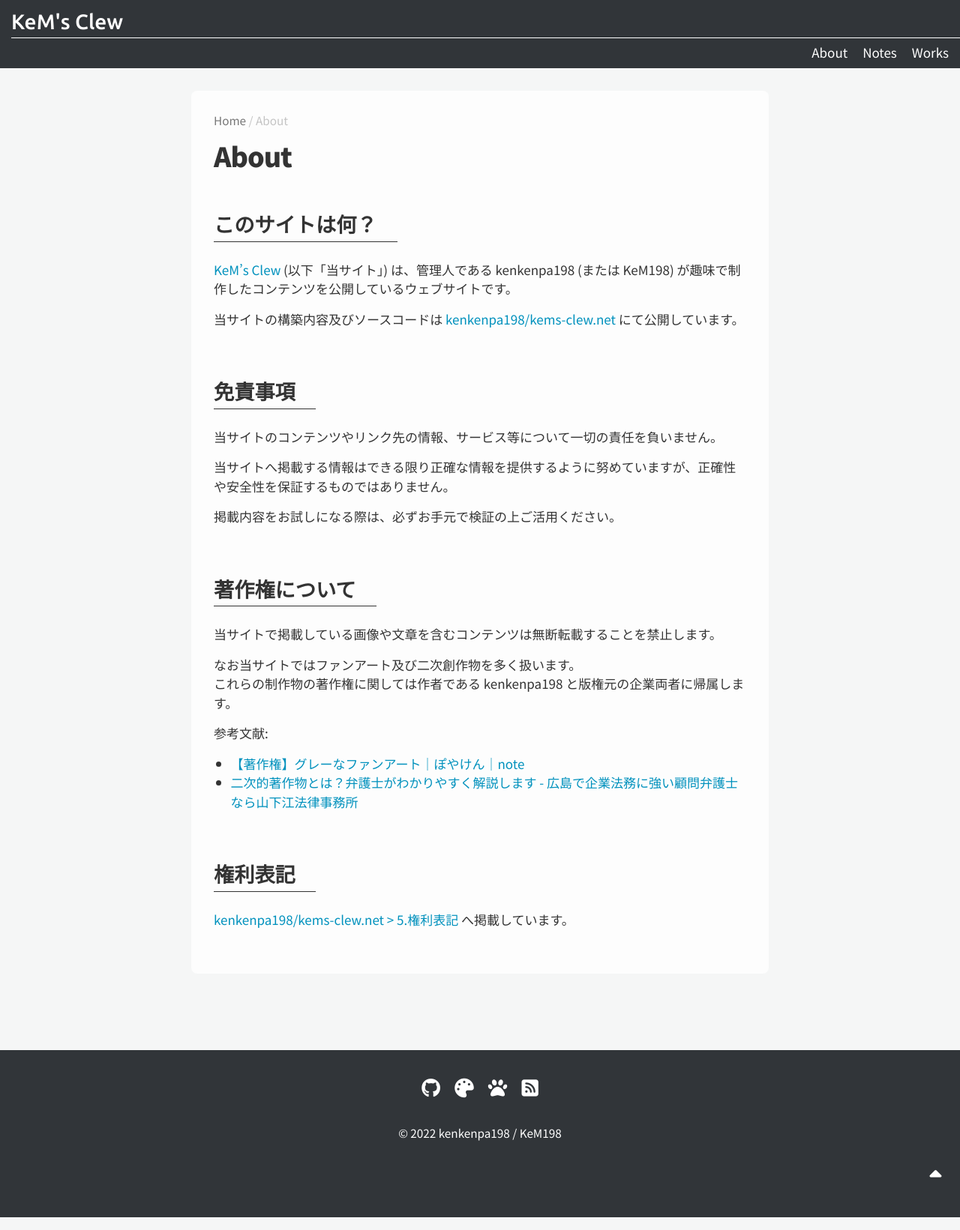
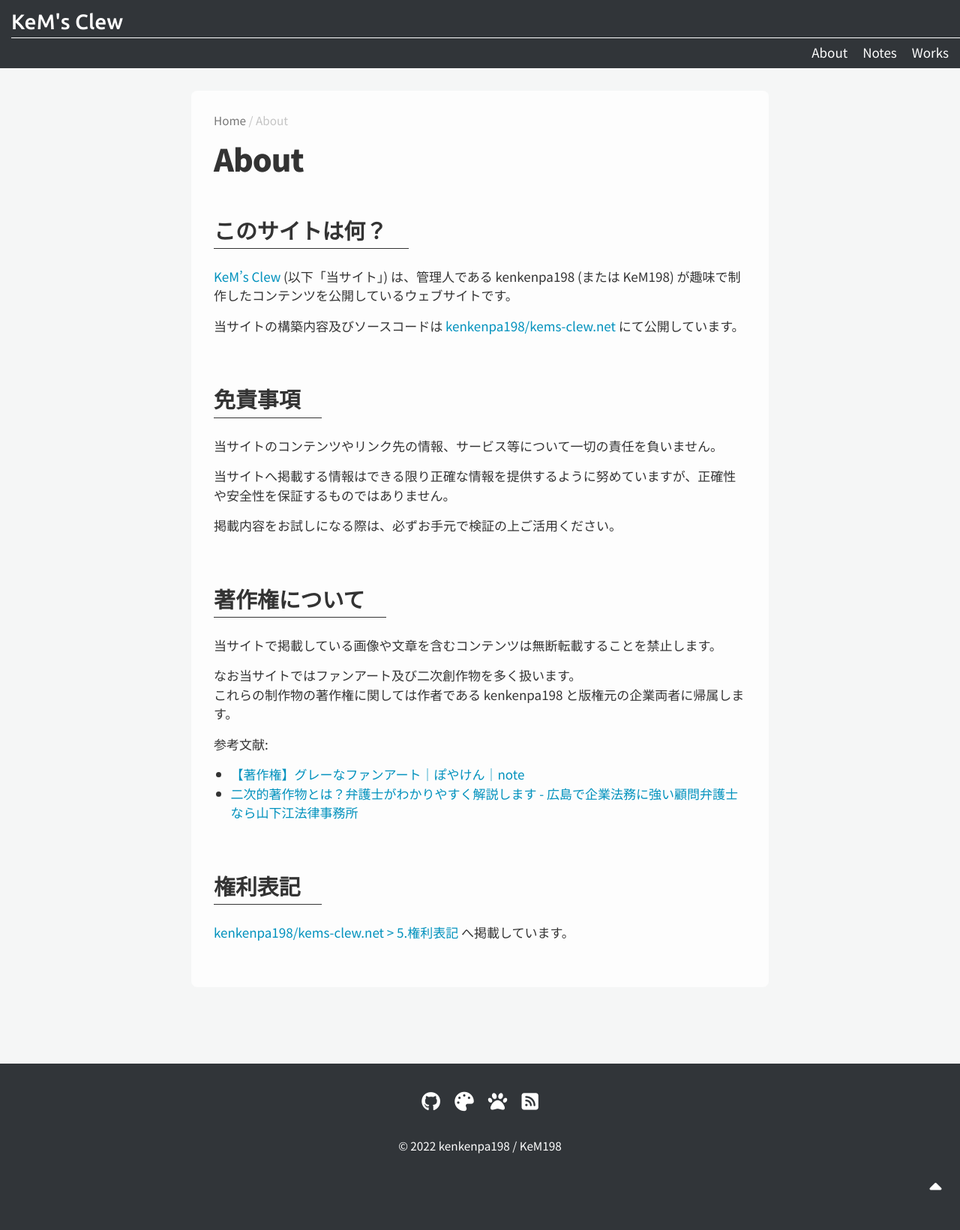
Before and after one commit to kenkenpa198/kems-clew.net, a Jekyll site: the page built from docs/about.md, in a window 1280 px wide. Shown: the whole page at 75% size. Built offline with Jekyll 4.4.1, drawn with Linux system fonts in a browser that asks for light colours; nearby versions of some CDN libraries; the repository's description, which GitHub fills in, is left out.

Commit message:
[update]small changed

```diff
--- a/docs/_sass/minima/_layout.scss
+++ b/docs/_sass/minima/_layout.scss
@@ -341,7 +341,7 @@
 }
 
 .post-title {
-  @include relative-font-size(2.1);
+  @include relative-font-size(2.4);
   letter-spacing: -1px;
   line-height: 1;
   font-weight: $font-weight-black;
@@ -353,7 +353,7 @@
   margin-bottom: $spacing-unit;
 
   h2 {
-    @include relative-font-size(1.6);
+    @include relative-font-size(1.7);
     margin-top: 3rem;
     margin-bottom: 1.5rem;
     font-weight: $font-weight-bold;
```
